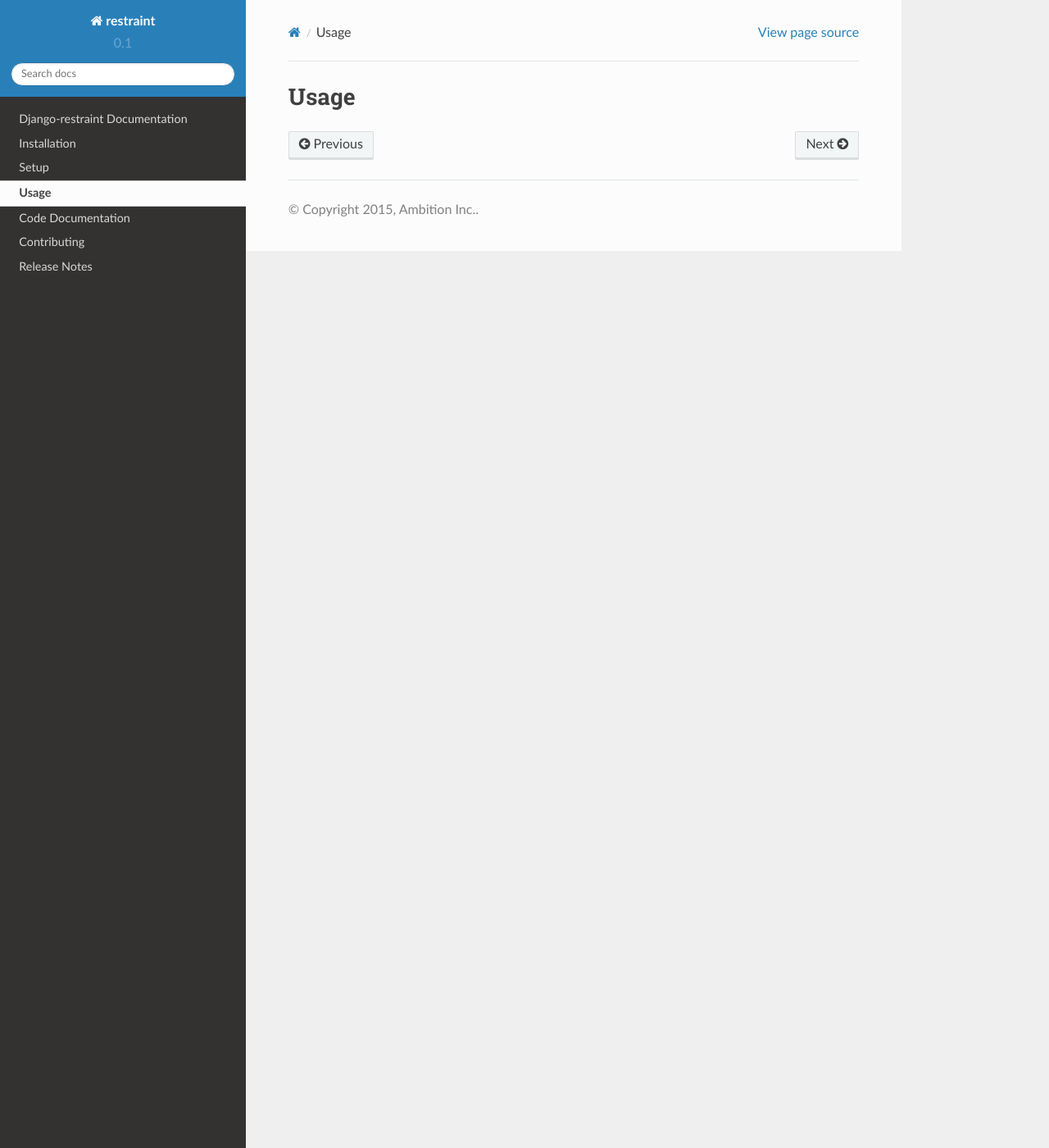
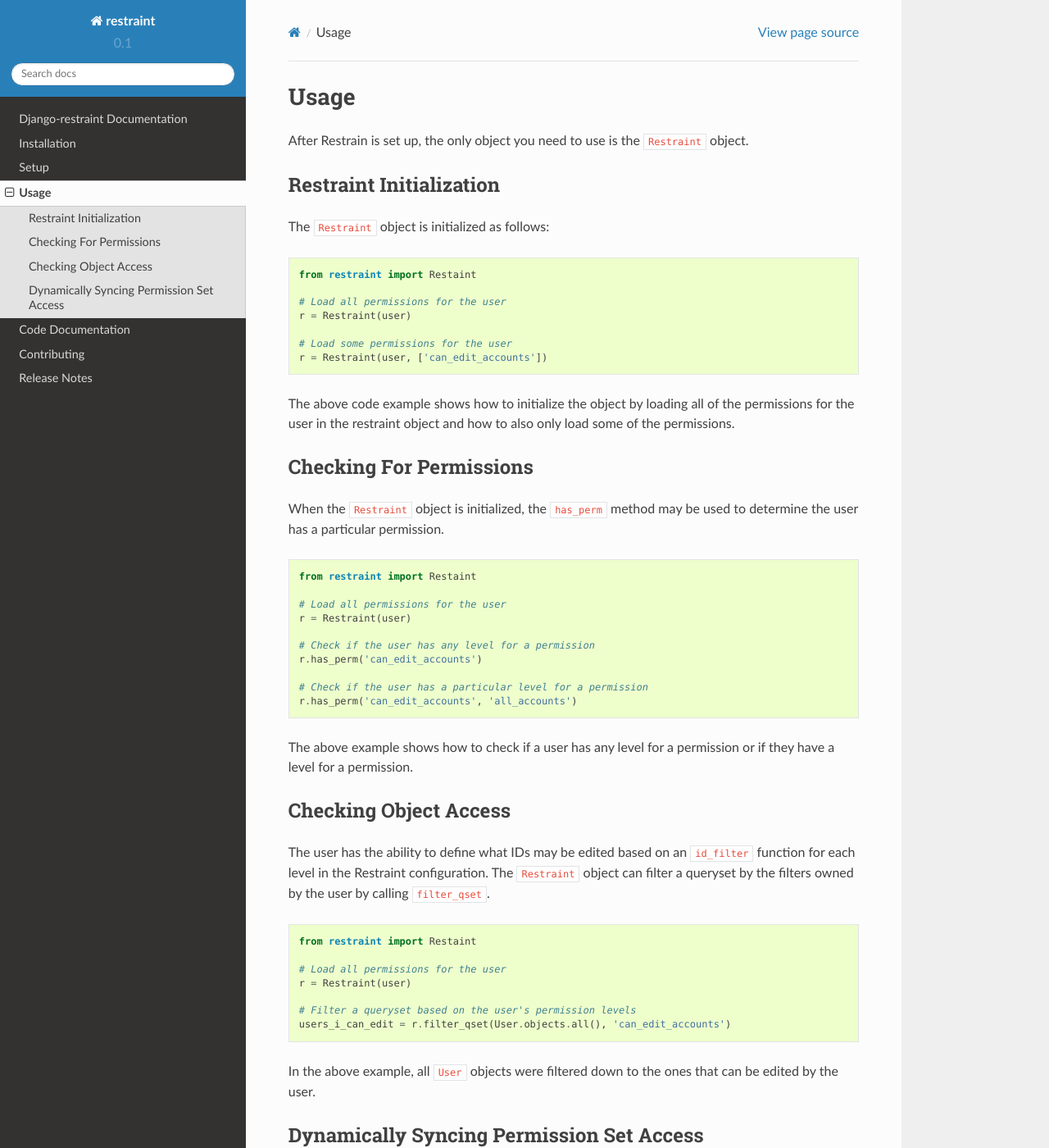
Before and after one commit to ambitioninc/django-restraint, a Sphinx documentation site: the page built from docs/usage.rst, in a window 1280 px wide and 1400 px high. Shown: the whole window at 82% size. Built offline with Sphinx 7.4.7 and the Read the Docs theme 2.0.0, drawn with Linux system fonts in a browser that asks for light colours; some of the changed text lies outside the part shown.

Commit message:
finished first docs

```diff
--- a/docs/usage.rst
+++ b/docs/usage.rst
@@ -1,2 +1,83 @@
 Usage
 =====
+
+After Restrain is set up, the only object you need to use is the :code:`Restraint` object.
+
+Restraint Initialization
+------------------------
+The :code:`Restraint` object is initialized as follows:
+
+.. code-block:: python
+
+    from restraint import Restaint
+
+    # Load all permissions for the user
+    r = Restraint(user)
+
+    # Load some permissions for the user
+    r = Restraint(user, ['can_edit_accounts'])
+
+The above code example shows how to initialize the object by loading all of the permissions for the user in the restraint object and how to also only load some of the permissions.
+
+
+Checking For Permissions
+------------------------
+When the :code:`Restraint` object is initialized, the :code:`has_perm` method may be used to determine the user has a particular permission.
+
+.. code-block:: python
+
+    from restraint import Restaint
+
+    # Load all permissions for the user
+    r = Restraint(user)
+
+    # Check if the user has any level for a permission
+    r.has_perm('can_edit_accounts')
+
+    # Check if the user has a particular level for a permission
+    r.has_perm('can_edit_accounts', 'all_accounts')
+
+The above example shows how to check if a user has any level for a permission or if they have a level for a permission.
+
+
+Checking Object Access
+----------------------
+The user has the ability to define what IDs may be edited based on an :code:`id_filter` function for each level in the Restraint configuration. The :code:`Restraint` object can filter a queryset by the filters owned by the user by calling :code:`filter_qset`.
+
+.. code-block:: python
+
+    from restraint import Restaint
+
+    # Load all permissions for the user
+    r = Restraint(user)
+
+    # Filter a queryset based on the user's permission levels
+    users_i_can_edit = r.filter_qset(User.objects.all(), 'can_edit_accounts')
+
+
+In the above example, all :code:`User` objects were filtered down to the ones that can be edited by the user.
+
+
+Dynamically Syncing Permission Set Access
+-----------------------------------------
+Restraint provides a model manager method if a user wants to sync a permission set access configuration to the database.
+
+.. code-block:: python
+
+    from restraint.models import PermAccess
+
+    PermAccess.objects.update_perm_set_access({
+        'super': {
+            'can_edit_stuff': ['all_stuff', 'some_stuff'],
+            'can_view_stuff': [constants.BOOLEAN_LEVELS_NAME],
+        },
+        'individual': {
+            'can_edit_stuff': ['some_stuff'],
+        },
+        'staff': {
+            'can_edit_stuff': ['some_stuff', 'only_superusers']
+        }
+    }, True)
+
+
+In the above example, the same format as the :code:`default_access` part of the Restraint configuration is used to sync the configuration of permission sets.
```
Also changed, not shown: 1 other file.
